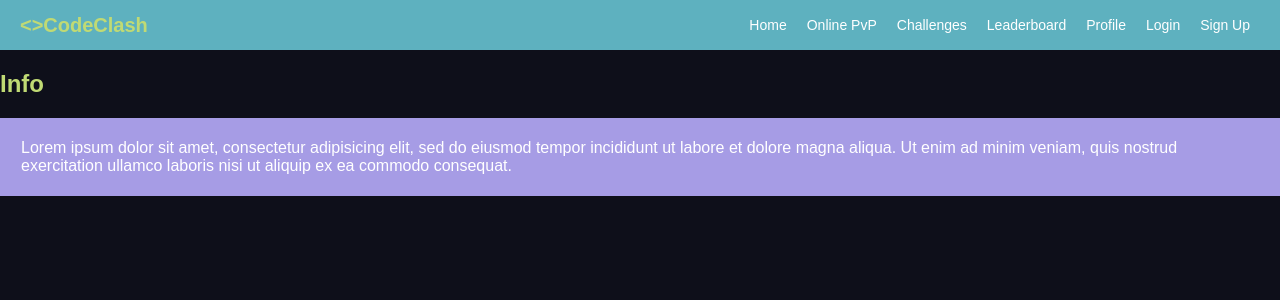
After one commit to Mohammad-B278/CodeClash, a PHP site: page /home.html in a window 1280 px wide. The commit adds this page. Shown: the top 300 px of the page. Run offline with PHP 8.4, Linux system fonts and the light colour scheme.

Commit message:
Connecting CSS

```diff
--- /dev/null
+++ b/home.html
@@ -0,0 +1,38 @@
+<!DOCTYPE html>
+<html>
+<head>
+	<meta charset="utf-8">
+	<meta name="viewport" content="width=device-width, initial-scale=1">
+	<title>Home</title>
+</head>
+
+<link rel="stylesheet" href="loginstyle.css">
+
+<body>
+    <nav class="navbar">
+        <div class="logo"><>CodeClash</div>
+        <ul class="nav-links">
+            <li><a href="home.html">Home</a></li>
+            <li><a href="#">Online PvP</a></li>
+            <li><a href="#">Challenges</a></li>
+            <li><a href="#">Leaderboard</a></li>
+            <li><a href="#">Profile</a></li>
+            <li><a href="login_page.html">Login</a></li>
+            <li><a href="signup_page.html">Sign Up</a></li>
+        </ul>
+    </nav>
+
+	<h2>Info</h2>
+
+	<table id = "infoTable">
+
+		<tr>
+			<td>Lorem ipsum dolor sit amet, consectetur adipisicing elit, sed do eiusmod
+			tempor incididunt ut labore et dolore magna aliqua. Ut enim ad minim veniam,
+			quis nostrud exercitation ullamco laboris nisi ut aliquip ex ea commodo
+			consequat. </td>
+		</tr>
+	</table>
+
+</body>
+</html>
--- a/loginstyle.css
+++ b/loginstyle.css
@@ -103,3 +103,31 @@ h2 {
 .login-btn:hover {
     background-color: #0e0f1a;
 }
+td {
+    background-color: #A69CE5;
+  }
+
+  #infoTable {
+    margin: auto;
+    margin-top: 0;
+    margin-bottom: 30px;
+    border-spacing: 20px;
+    background-color: #A69CE5;
+  }
+
+  #logoImage {
+    width: 400px;
+
+  }
+
+  #iconImage {
+    width: 200px;
+    box-shadow: 0 0 50px 0 rgba(0, 0, 0, 0.9);
+    border-radius: 50% 50%;
+
+  }
+  h1 {
+    text-align: center;
+    margin-bottom: 20px;
+    font-size: 2.5em;
+  }
```
Also changed, not shown: login_page.html (+6 -5 lines), signup_page.html (+6 -5 lines), styles.css (added, +82 -0 lines), 2 other files.
